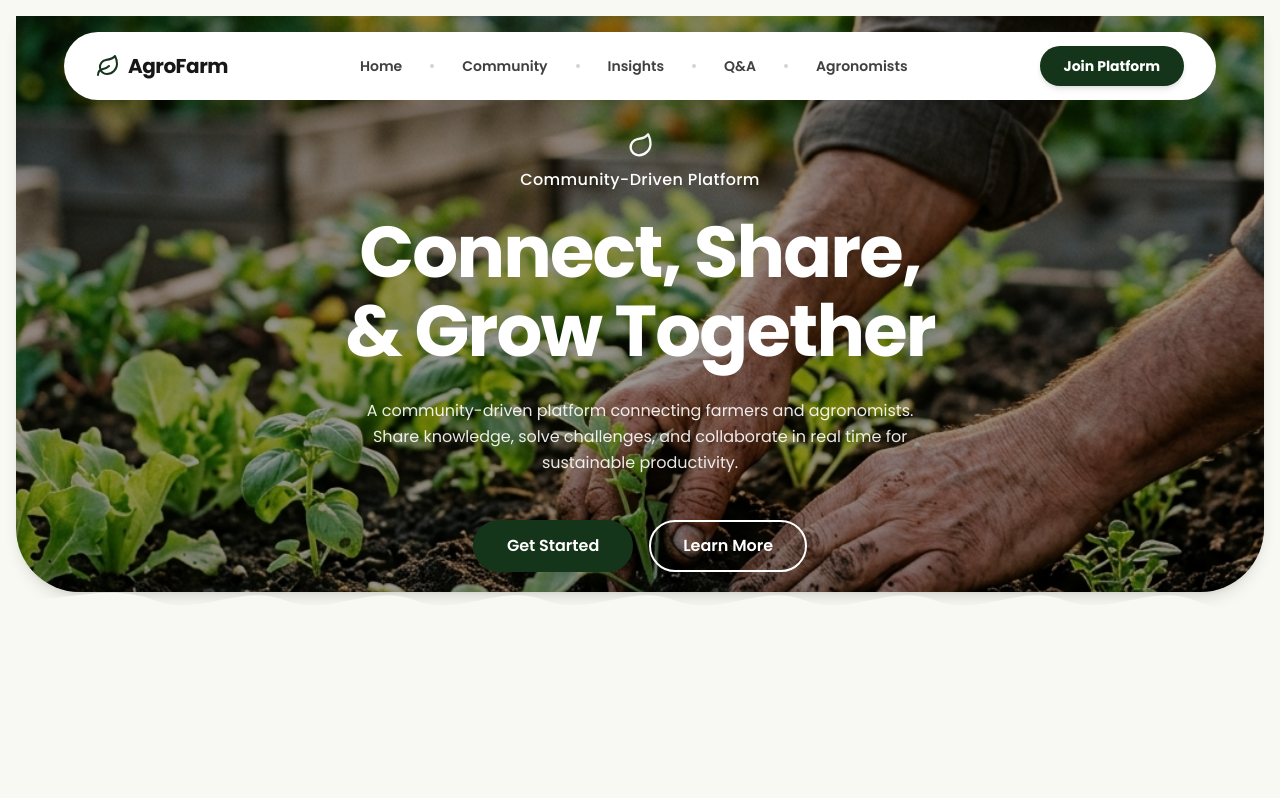
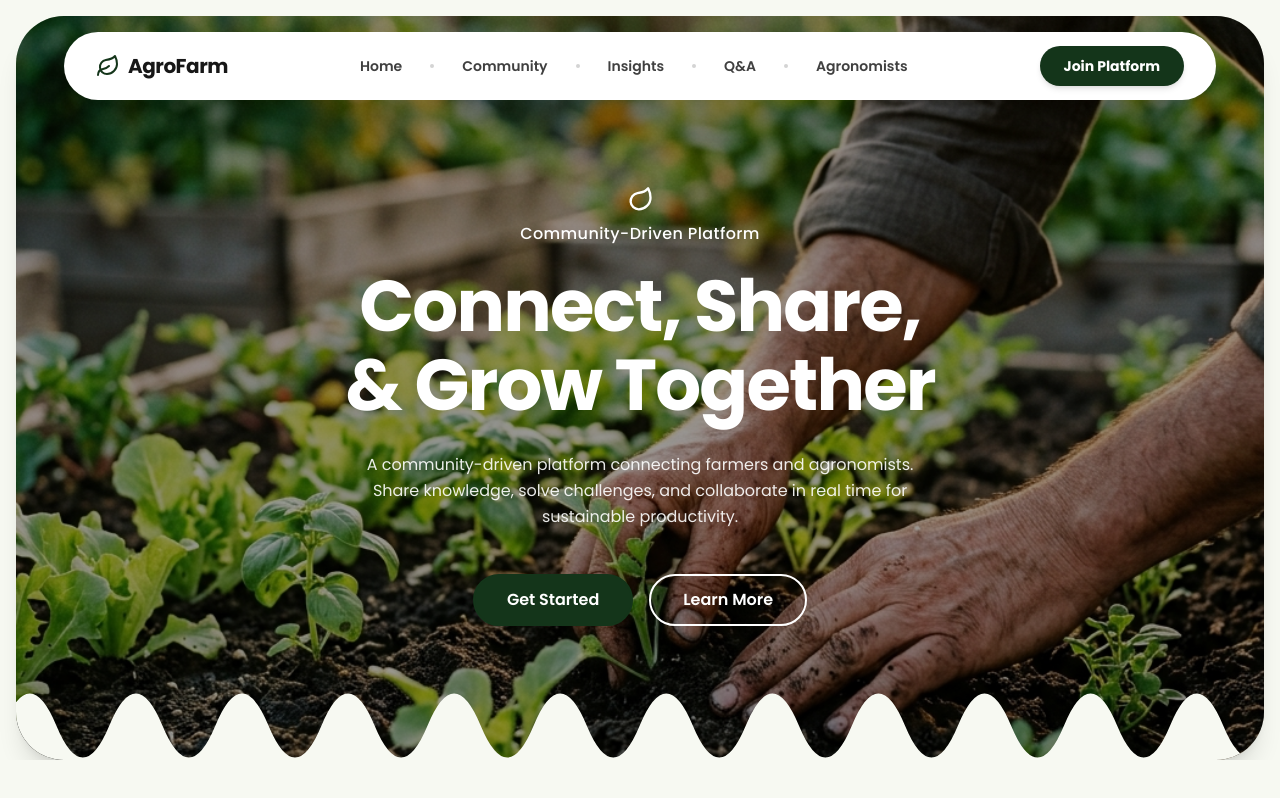
Before and after one commit to BYIRINGIRO-Samuel/Agro-hub, a Next.js app: page / in a window 1280 px wide. Shown: the top 798 px of the page. Built offline with nearby package versions, Linux system fonts and the light colour scheme.

Commit message:
Enhance hero section: increase height, add top border radius and bottom scalloped cloud curve

```diff
--- a/app/page.tsx
+++ b/app/page.tsx
@@ -5,9 +5,9 @@ export default function Home() {
   return (
     <div className="flex flex-col min-h-screen bg-brand-light font-sans">
       {/* Hero Section */}
-      <section className="relative w-full h-[80vh] min-h-[600px] flex flex-col justify-between overflow-hidden sm:px-6">
+      <section className="relative w-full h-[95vh] min-h-[750px] flex flex-col justify-between overflow-hidden sm:px-6">
         {/* Background Image & Overlay */}
-        <div className="absolute inset-x-0 top-0 bottom-12 rounded-b-[3rem] md:rounded-b-[4rem] sm:mx-4 overflow-hidden z-0 shadow-lg sm:top-4">
+        <div className="absolute inset-x-0 top-0 bottom-0 rounded-[2rem] md:rounded-[3rem] sm:mx-4 overflow-hidden z-0 shadow-xl sm:top-4">
           <Image
             src="/hero_bg.png"
             alt="Farming and Gardening Background"
@@ -16,6 +16,13 @@ export default function Home() {
             priority
           />
           <div className="absolute inset-0 bg-black/40 z-0"></div>
+
+          {/* Bottom Cloud SVG Cover Inside Wrapper */}
+          <div className="absolute inset-x-0 bottom-0 z-10 pointer-events-none">
+            <svg className="w-[102%] h-16 md:h-24 lg:h-32 text-brand-light transform translate-y-1 -translate-x-[1%]" viewBox="0 0 1440 100" fill="currentColor" preserveAspectRatio="none" xmlns="http://www.w3.org/2000/svg">
+              <path d="M 0 100 V 70 q 30 -50 60 0 t 60 0 t 60 0 t 60 0 t 60 0 t 60 0 t 60 0 t 60 0 t 60 0 t 60 0 t 60 0 t 60 0 t 60 0 t 60 0 t 60 0 t 60 0 t 60 0 t 60 0 t 60 0 t 60 0 t 60 0 t 60 0 t 60 0 t 60 0 V 100 H 0 Z" />
+            </svg>
+          </div>
         </div>
 
         {/* Navigation - Floating White Pill */}
@@ -82,12 +89,6 @@ export default function Home() {
           </div>
         </div>
 
-        {/* Bottom Cloud SVG Cover */}
-        <div className="absolute inset-x-0 bottom-0 z-10 pointer-events-none sm:px-4">
-          <svg className="w-full h-auto text-brand-light transform translate-y-1" viewBox="0 0 1440 100" fill="currentColor" xmlns="http://www.w3.org/2000/svg">
-            <path d="M0 100V50C60 50 110 30 160 50C210 70 260 30 310 50C360 70 410 30 460 50C510 70 560 30 610 50C660 70 710 30 760 50C810 70 860 30 910 50C960 70 1010 30 1060 50C1110 70 1160 30 1210 50C1260 70 1310 30 1360 50C1410 70 1440 60 1440 60V100H0Z"/>
-          </svg>
-        </div>
       </section>
 
       {/* Rest of the page content would go here later */}
```
